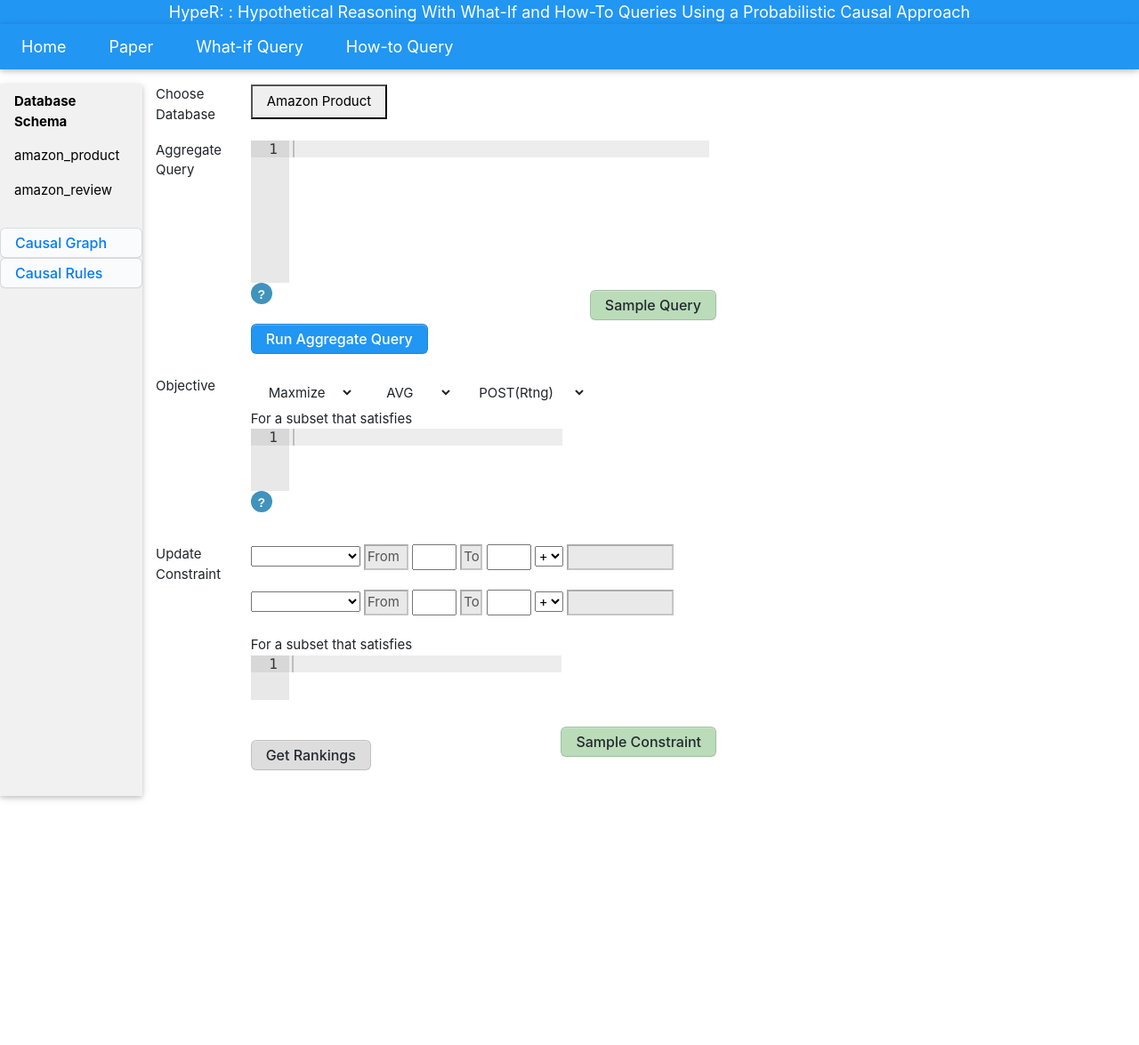
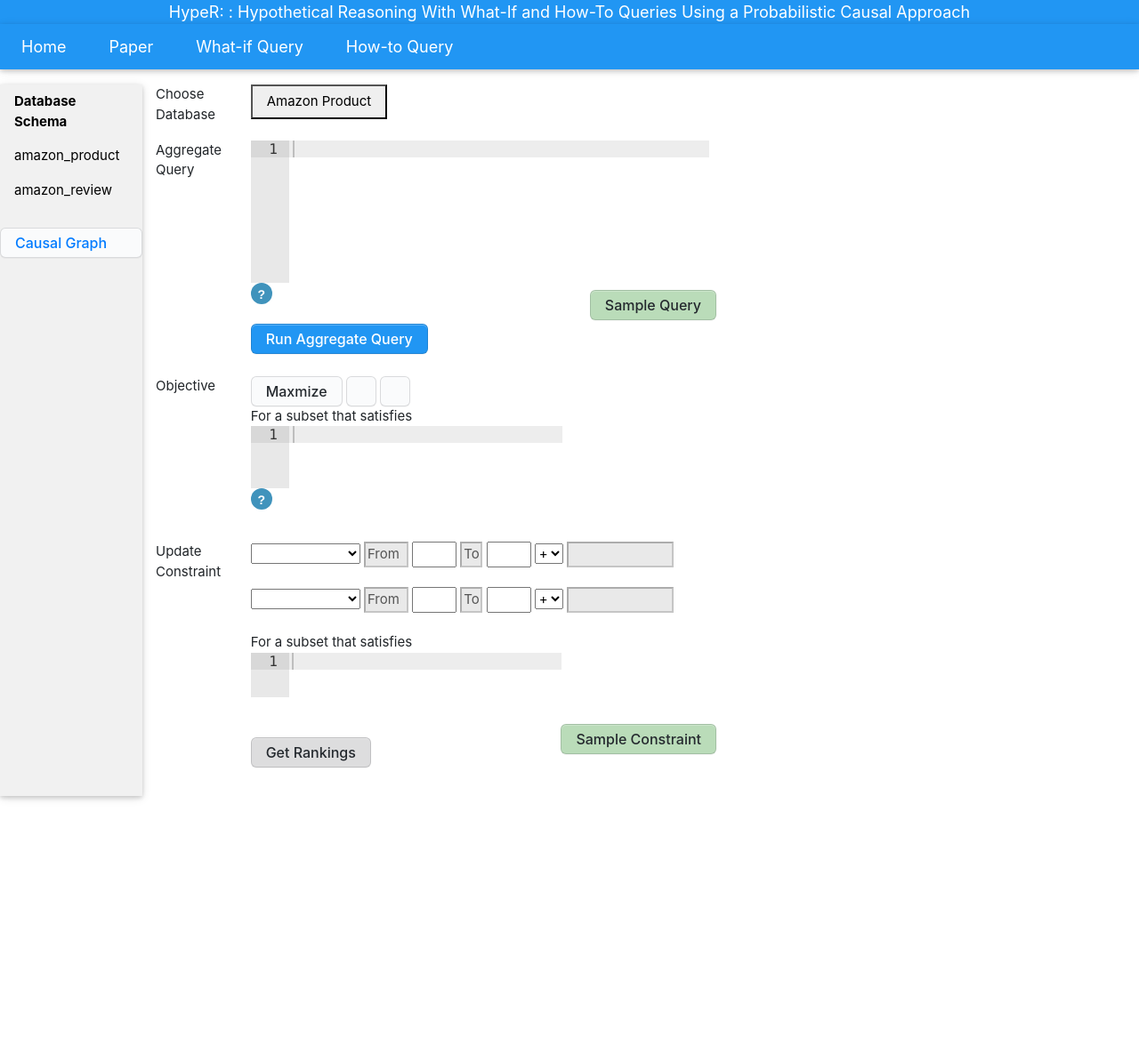
Before and after one commit to ssssssser/HyperRDemo, a Flask app: page /query_input_how_to in a window 1280 px wide; the page is wider, and only the part inside the window is pictured. Shown: that part at 89% size. Run offline with Flask 2, Linux system fonts and the light colour scheme; lists and menus that the app fills with data are empty; some libraries are stand-ins or nearby versions.

Commit message:
error fix and minor update

```diff
--- a/app/main/forms.py
+++ b/app/main/forms.py
@@ -194,8 +194,8 @@ class InputHowToForm(FlaskForm):
 
     #OBJECTIVE part
     objective = SelectField('objective', choices=[
-        ('maximize','Maxmize'),
-        ('minimize','minimize')
+        ('maximize','Maxmize')
+        # ('minimize','minimize')
     ])
 
     sample_objective = SubmitField('Sample Objective', validators=None)
@@ -240,7 +240,7 @@ class InputHowToForm(FlaskForm):
     #need to add: PRE(xxx)
     #need to add: +WHEN function
     when = TextAreaField('WHEN', default="")
-    for_condition = TextAreaField('FOR', default="")
+    for_condition = TextAreaField('FOR_CONDITION', default="")
 
     #dropdown menu field for placeholder query
     #OUTPUT part
--- a/app/main/views.py
+++ b/app/main/views.py
@@ -771,6 +771,8 @@ def query_input_how_to():
         try:
             for_data = request.form.get('for_condition')
             for_preval, for_prevallst_cate = split_condition(for_data)
+            print('for_data', for_data)
+            print('for_preval', for_preval,for_prevallst_cate)
         except:
             error_msg = "Bad update attribute input, try the sample update"
             return render_template('query_input_how_to.html', form=form, errorObjective=error_msg)
@@ -783,8 +785,8 @@ def query_input_how_to():
         preval = when_preval+for_preval
         prevallst = when_prevallst_cate + for_prevallst_cate
 
-        #print('preval:', preval)
-        #print('prevallst:',prevallst)
+        print('preval:', preval)
+        print('prevallst:',prevallst)
 
         start = time.time()
         try:
--- a/app/templates/query_input_how_to.html
+++ b/app/templates/query_input_how_to.html
@@ -170,9 +170,9 @@
 
 
     <!-- TODO add a plain text file-->
-    <button class="button-4 w3-block w3-left-align">
+    <!-- <button class="button-4 w3-block w3-left-align">
         <a style="text-decoration:none" href="#causal-rules">Causal Rules</a>
-    </button>
+    </button> -->
     </div>
   <script>
     function myAccFunc(listname) {
@@ -339,7 +339,7 @@
         <div class="span-col-5">
             <div style="display: inline;">
                 <!-- <button class="button-4" role="button" disabled style="color:#EDEFF2: #929090;">MAXIMIZE</button> -->
-                {{form.objective(class="w3-button", role="button")}}
+                {{form.objective(class="button-4", role="button")}}
             </div>
             <div style="display: inline;">
             <!-- <select class="button-4" name="output_aggr" id="output_aggr">
@@ -357,28 +357,30 @@
                     <option value="rel_view">POST(Price)</option>
                 </select> -->
             <!-- TODO: change buttons content -->
-            <select class="w3-button" name="output_aggr" id="output_aggr">
+            <select class="button-4" name="output_aggr" id="output_aggr">
                 {% if update_button2 %}
                     {% for item in update_button2 %}
                     <option value="{{ item[0] }}">{{ item[0] }}</option>
                     {% endfor %}
                 {% else %}
-                    <option value="count">AVG</option>
+                    <option value="blank"> </option>
+                    <!-- <option value="count">AVG</option>
                     <option value="sum">SUM</option>
-                    <option value="avg">COUNT</option>
+                    <option value="avg">COUNT</option> -->
                 {% endif %}
             </select>
 
-            <select class="w3-button" name="output_attr" id="output_attr">
+            <select class="button-4" name="output_attr" id="output_attr">
                 {% if update_button2 %}
                     {% for item in update_button2 %}
                     <option value="{{ item[1]|lower }}">{{ item[1] }}</option>
                     {% endfor %}
                 {% else %}
-                    <option value="product">POST(Rtng)</option>
+                    <option value="blank"></option>
+                    <!-- <option value="product">POST(Rtng)</option>
                     <option value="review">POST(Brand)</option>
                     <option value="rel_view">POST(Senti)</option>
-                    <option value="rel_view">POST(Price)</option>
+                    <option value="rel_view">POST(Price)</option> -->
                 {% endif %}
             </select>
             </div>
@@ -388,20 +390,23 @@
             </div>
             <div class="span-col-4">
                 <div id="editor_FOR"></div>
-                <textarea name="for_condition" id="for" style="display: none;">{{ form.for_condition.data}}</textarea>
-
+                <textarea name="for_condition" id="for_condition" style="display: none;">{{ form.for_condition.data}}</textarea>
                 <script>
                     var editor_FOR = ace.edit("editor_FOR");
+                    var forarea = document.getElementById("for_condition");
                     editor_FOR.setTheme("ace/theme/xcode");
                     editor_FOR.session.setMode("ace/mode/sql");
                     editor_FOR.setOptions({
                         // fontFamily: "tahoma",
                         fontSize: "12pt"
                     });
-
+                    editor_FOR.getSession().setValue(forarea.value);
+                    editor_FOR.getSession().on('change',function(){
+                        forarea.value=editor_FOR.getSession().getValue();
+                });
                     // Set the value of the editor to the value of the for_condition field
-                    var textarea = document.getElementById("for");
-                    editor_FOR.getSession().setValue(textarea.value);
+                    // var forarea = document.getElementById("for_condition");
+                    // editor_FOR.getSession().setValue(forarea.value);
                 </script>
                 {% if errorObjective %}
                 <div class="alert alert-danger" role="alert" style="color: red; border: 1px solid red; padding: 10px;">
--- a/app/templates/query_input_what_if.html
+++ b/app/templates/query_input_what_if.html
@@ -158,9 +158,9 @@
 
 
     <!-- TODO add a plain text file-->
-    <button class="button-4 w3-block w3-left-align">
+    <!-- <button class="button-4 w3-block w3-left-align">
         <a style="text-decoration:none" href="#causal-rules">Causal Rules</a>
-    </button>
+    </button> -->
     </div>
   <script>
     function myAccFunc(listname) {
```
Also changed, not shown: app/static/line_graph.jpg.
